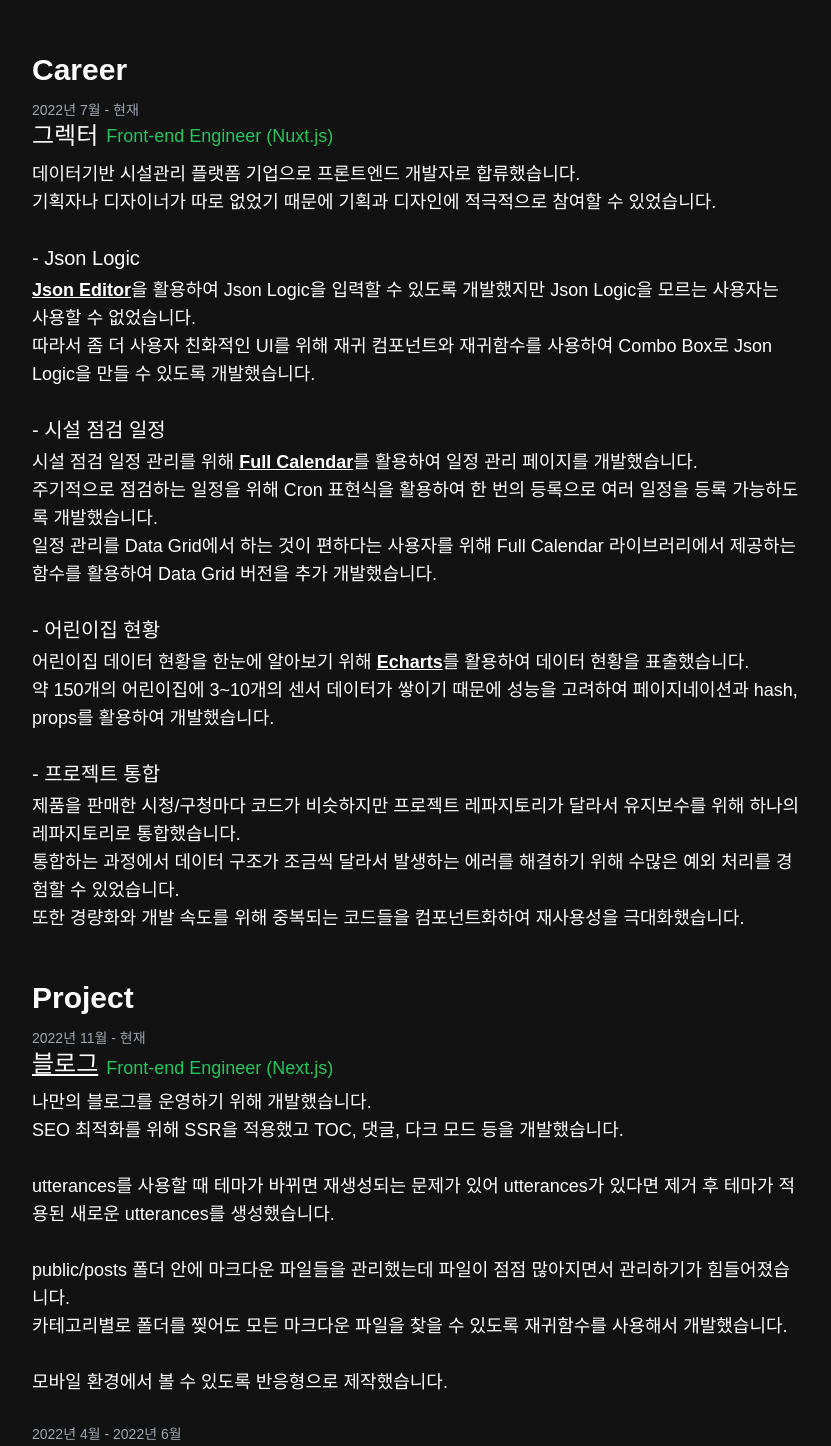
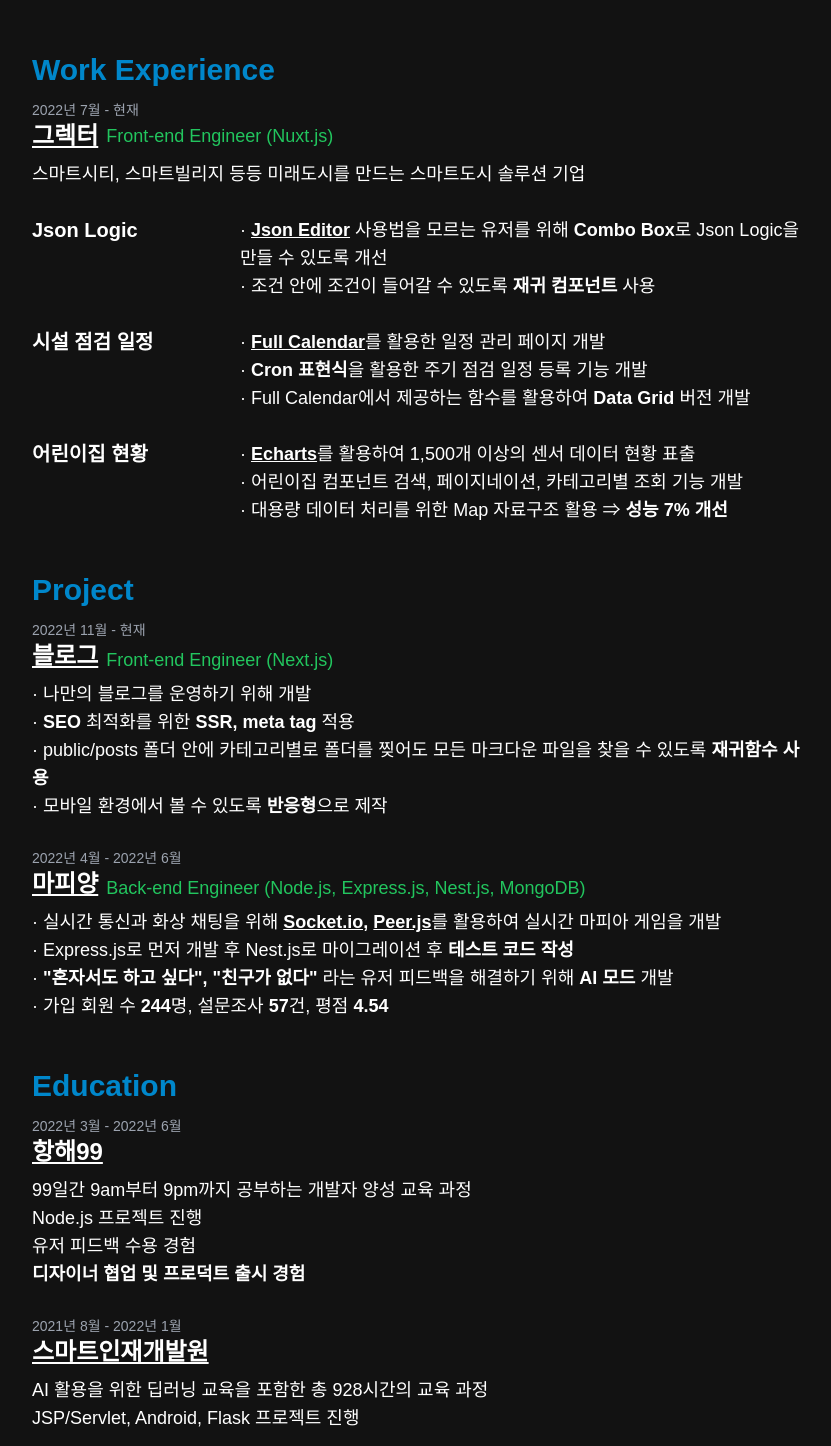
Before and after one commit to dongsun1/dongsun1.dev, a Next.js app: page /resume in a window 1280 px wide. Shown: the part 585-2031 px from the top of the page, without its empty margins (224-1055 px from the left). Built offline with nearby package versions, Linux system fonts and the light colour scheme; a web font is replaced by a local one.

Commit message:
update resume

```diff
--- a/pages/resume.tsx
+++ b/pages/resume.tsx
@@ -8,7 +8,7 @@
       <div className="container mx-auto max-w-3xl px-4 lg:px-0">
         <Title title="Resume" />
         <div className="flex flex-col mt-10">
-          <h1 className="text-3xl font-bold mb-3">Profile</h1>
+          <h1 className="text-3xl font-bold mb-3 text-[#0087cb]">Profile</h1>
           <div className="flex">
             <span className="w-1/4 mb-2 font-bold">이름</span>
             <span>김동선</span>
@@ -37,97 +37,117 @@
           </div>
         </div>
         <div className="flex flex-col mt-12">
-          <h1 className="text-3xl font-bold mb-3">Career</h1>
+          <h1 className="text-3xl font-bold mb-3 text-[#0087cb]">Work Experience</h1>
           <span className="text-sm text-gray-400">2022년 7월 - 현재</span>
           <div className="flex items-center mb-2">
-            <h2 className="mr-2 text-2xl">그렉터</h2>
+            <Link href="https://www.gractor.com/" className="mr-2 text-2xl font-bold underline">
+              그렉터
+            </Link>
             <span className="text-green-500">Front-end Engineer (Nuxt.js)</span>
           </div>
-          <p>데이터기반 시설관리 플랫폼 기업으로 프론트엔드 개발자로 합류했습니다.</p>
-          <p>기획자나 디자이너가 따로 없었기 때문에 기획과 디자인에 적극적으로 참여할 수 있었습니다.</p>
+          <p>스마트시티, 스마트빌리지 등등 미래도시를 만드는 스마트도시 솔루션 기업</p>
           <br />
-          <h1 className="text-xl mb-1">- Json Logic</h1>
+          <div className="flex">
+            <h1 className="text-xl mb-1 w-52 font-bold shrink-0">Json Logic</h1>
+            <div>
               <p>
+                ·{' '}
                 <Link className="font-bold underline" href="https://www.npmjs.com/package/jsoneditor">
                   Json Editor
-            </Link>
-            을 활용하여 Json Logic을 입력할 수 있도록 개발했지만 Json Logic을 모르는 사용자는 사용할 수 없었습니다.
+                </Link>{' '}
+                사용법을 모르는 유저를 위해 <span className="font-bold">Combo Box</span>로 Json Logic을 만들 수 있도록 개선
               </p>
-          <p>따라서 좀 더 사용자 친화적인 UI를 위해 재귀 컴포넌트와 재귀함수를 사용하여 Combo Box로 Json Logic을 만들 수 있도록 개발했습니다.</p>
+              <p>
+                · 조건 안에 조건이 들어갈 수 있도록 <span className="font-bold">재귀 컴포넌트</span> 사용
+              </p>
+            </div>
+          </div>
           <br />
-          <h1 className="text-xl mb-1">- 시설 점검 일정</h1>
+          <div className="flex">
+            <h1 className="text-xl mb-1 w-52 font-bold shrink-0">시설 점검 일정</h1>
+            <div>
               <p>
-            시설 점검 일정 관리를 위해{' '}
+                ·{' '}
                 <Link className="font-bold underline" href="https://fullcalendar.io/">
                   Full Calendar
                 </Link>
-            를 활용하여 일정 관리 페이지를 개발했습니다.
+                를 활용한 일정 관리 페이지 개발
               </p>
-          <p>주기적으로 점검하는 일정을 위해 Cron 표현식을 활용하여 한 번의 등록으로 여러 일정을 등록 가능하도록 개발했습니다.</p>
               <p>
-            일정 관리를 Data Grid에서 하는 것이 편하다는 사용자를 위해 Full Calendar 라이브러리에서 제공하는 함수를 활용하여 Data Grid 버전을 추가 개발했습니다.
+                · <span className="font-bold">Cron 표현식</span>을 활용한 주기 점검 일정 등록 기능 개발
               </p>
+              <p>
+                · Full Calendar에서 제공하는 함수를 활용하여 <span className="font-bold">Data Grid</span> 버전 개발
+              </p>
+            </div>
+          </div>
           <br />
-          <h1 className="text-xl mb-1">- 어린이집 현황</h1>
+          <div className="flex">
+            <h1 className="text-xl mb-1 w-52 font-bold shrink-0">어린이집 현황</h1>
+            <div>
               <p>
-            어린이집 데이터 현황을 한눈에 알아보기 위해{' '}
+                ·{' '}
                 <Link className="font-bold underline" href="https://echarts.apache.org/en/index.html">
                   Echarts
                 </Link>
-            를 활용하여 데이터 현황을 표출했습니다.
+                를 활용하여 1,500개 이상의 센서 데이터 현황 표출
               </p>
-          <p>약 150개의 어린이집에 3~10개의 센서 데이터가 쌓이기 때문에 성능을 고려하여 페이지네이션과 hash, props를 활용하여 개발했습니다.</p>
-          <br />
-          <h1 className="text-xl mb-1">- 프로젝트 통합</h1>
-          <p>제품을 판매한 시청/구청마다 코드가 비슷하지만 프로젝트 레파지토리가 달라서 유지보수를 위해 하나의 레파지토리로 통합했습니다.</p>
-          <p>통합하는 과정에서 데이터 구조가 조금씩 달라서 발생하는 에러를 해결하기 위해 수많은 예외 처리를 경험할 수 있었습니다.</p>
-          <p>또한 경량화와 개발 속도를 위해 중복되는 코드들을 컴포넌트화하여 재사용성을 극대화했습니다.</p>
+              <p>· 어린이집 컴포넌트 검색, 페이지네이션, 카테고리별 조회 기능 개발</p>
+              <p>
+                · 대용량 데이터 처리를 위한 Map 자료구조 활용 ⇒ <span className="font-bold">성능 7% 개선</span>
+              </p>
+            </div>
+          </div>
         </div>
         <div className="flex flex-col mt-12">
-          <h1 className="text-3xl font-bold mb-3">Project</h1>
+          <h1 className="text-3xl font-bold mb-3 text-[#0087cb]">Project</h1>
           <span className="text-sm text-gray-400">2022년 11월 - 현재</span>
           <div className="flex items-center">
-            <Link href="https://github.com/dongsun1/dongsun1.dev" className="mr-2 text-2xl underline mb-2">
+            <Link href="https://github.com/dongsun1/dongsun1.dev" className="mr-2 text-2xl underline mb-2 font-bold">
               블로그
             </Link>
             <span className="text-green-500">Front-end Engineer (Next.js)</span>
           </div>
-          <p>나만의 블로그를 운영하기 위해 개발했습니다.</p>
-          <p>SEO 최적화를 위해 SSR을 적용했고 TOC, 댓글, 다크 모드 등을 개발했습니다.</p>
-          <br />
-          <p>utterances를 사용할 때 테마가 바뀌면 재생성되는 문제가 있어 utterances가 있다면 제거 후 테마가 적용된 새로운 utterances를 생성했습니다.</p>
-          <br />
-          <p>public/posts 폴더 안에 마크다운 파일들을 관리했는데 파일이 점점 많아지면서 관리하기가 힘들어졌습니다.</p>
-          <p>카테고리별로 폴더를 찢어도 모든 마크다운 파일을 찾을 수 있도록 재귀함수를 사용해서 개발했습니다.</p>
-          <br />
-          <p>모바일 환경에서 볼 수 있도록 반응형으로 제작했습니다.</p>
+          <p>· 나만의 블로그를 운영하기 위해 개발</p>
+          <p>
+            · <span className="font-bold">SEO</span> 최적화를 위한 <span className="font-bold">SSR, meta tag</span> 적용
+          </p>
+          <p>
+            · public/posts 폴더 안에 카테고리별로 폴더를 찢어도 모든 마크다운 파일을 찾을 수 있도록 <span className="font-bold">재귀함수 사용</span>
+          </p>
+          <p>
+            · 모바일 환경에서 볼 수 있도록 <span className="font-bold">반응형</span>으로 제작
+          </p>
           <br />
           <span className="text-sm text-gray-400">2022년 4월 - 2022년 6월</span>
           <div className="flex items-center">
-            <Link href="https://github.com/dongsun1/last-project-nest" className="mr-2 text-2xl underline mb-2 shrink-0">
+            <Link href="https://github.com/dongsun1/last-project-nest" className="mr-2 text-2xl underline mb-2 shrink-0 font-bold">
               마피양
             </Link>
             <span className="text-green-500">Back-end Engineer (Node.js, Express.js, Nest.js, MongoDB)</span>
           </div>
           <p>
-            실시간 통신과 화상 채팅을 위해{' '}
+            · 실시간 통신과 화상 채팅을 위해{' '}
             <Link className="font-bold underline" href="https://socket.io/">
               Socket.io,
             </Link>{' '}
             <Link className="font-bold underline" href="https://peerjs.com/">
               Peer.js
             </Link>
-            를 활용하여 실시간 마피아 게임을 개발했습니다.
+            를 활용하여 실시간 마피아 게임을 개발
           </p>
-          <p>Express.js로 먼저 개발 후 Nest.js로 마이그레이션 후 테스트 코드를 통해 예외처리했습니다.</p>
-          <br />
-          <p>Socket.io의 Room 기능 개발 시 통신이 중복되는 문제가 생겨 방장만 서버와 통신을 하도록 수정하여 해결했습니다.</p>
-          <br />
-          <p>설문조사를 통해 가장 많이 받은 피드백이 &quot;혼자서도 하고 싶다&quot;, &quot;친구가 없다&quot; 였습니다.</p>
-          <p>혼자서도 게임이 가능하도록 AI 모드를 추가 개발했습니다.</p>
-          <br />
-          <p>가입 회원 수 244명, 설문조사 57건, 평점 4.54</p>
-          <br />
+          <p>
+            · Express.js로 먼저 개발 후 Nest.js로 마이그레이션 후 <span className="font-bold">테스트 코드 작성</span>
+          </p>
+          <p>
+            · <span className="font-bold">&quot;혼자서도 하고 싶다&quot;, &quot;친구가 없다&quot;</span> 라는 유저 피드백을 해결하기 위해{' '}
+            <span className="font-bold">AI 모드</span> 개발
+          </p>
+          <p>
+            · 가입 회원 수 <span className="font-bold">244</span>명, 설문조사 <span className="font-bold">57</span>건, 평점{' '}
+            <span className="font-bold">4.54</span>
+          </p>
+          {/* <br />
           <span className="text-sm text-gray-400">2022년 12월 - 2022년 1월</span>
           <div className="flex items-center">
             <Link href="https://github.com/2021-SMHRD-KDT-AI-6/Gaericature-" className="mr-2 text-2xl underline mb-2 shrink-0">
@@ -147,24 +167,24 @@
           <p>딥러닝 모델을 사용하여 강아지를 캐릭터화 시켜주는 앱 프로젝트입니다.</p>
           <p>캐릭터화 된 사진을 적용한 굿즈를 판매하는 페이지, 장바구니 등을 개발했습니다.</p>
           <br />
-          <p>서버와 이미지를 주고 받을 때 용량이 너무 커서 통신이 안되는 문제가 생겨 Bitmap 리사이징을 통해 해결했습니다.</p>
+          <p>서버와 이미지를 주고 받을 때 용량이 너무 커서 통신이 안되는 문제가 생겨 Bitmap 리사이징을 통해 해결했습니다.</p> */}
         </div>
         <div className="flex flex-col mt-12">
-          <h1 className="text-3xl font-bold mb-3">Education</h1>
+          <h1 className="text-3xl font-bold mb-3 text-[#0087cb]">Education</h1>
           <span className="text-sm text-gray-400">2022년 3월 - 2022년 6월</span>
           <div className="flex">
-            <Link href="https://hanghae99.spartacodingclub.kr/" className="mr-2 text-2xl underline mb-2">
+            <Link href="https://hanghae99.spartacodingclub.kr/" className="mr-2 text-2xl underline mb-2 font-bold">
               항해99
             </Link>
           </div>
           <p>99일간 9am부터 9pm까지 공부하는 개발자 양성 교육 과정</p>
           <p>Node.js 프로젝트 진행</p>
           <p>유저 피드백 수용 경험</p>
-          <p>디자이너 협업 및 프로덕트 출시 경험</p>
+          <span className="font-bold">디자이너 협업 및 프로덕트 출시 경험</span>
           <br />
           <span className="text-sm text-gray-400">2021년 8월 - 2022년 1월</span>
           <div className="flex">
-            <Link href="https://smhrd.or.kr/" className="mr-2 text-2xl underline mb-2">
+            <Link href="https://smhrd.or.kr/" className="mr-2 text-2xl underline mb-2 font-bold">
               스마트인재개발원
             </Link>
           </div>
@@ -172,15 +192,15 @@
           <p>JSP/Servlet, Android, Flask 프로젝트 진행</p>
         </div>
         <div className="flex flex-col mt-12">
-          <h1 className="text-3xl font-bold mb-3">Awards</h1>
+          <h1 className="text-3xl font-bold mb-3 text-[#0087cb]">Awards</h1>
           <span className="text-sm text-gray-400">2022년 6월</span>
-          <Link href="https://hanghae99.spartacodingclub.kr/" className="mr-2 text-2xl underline mb-2">
+          <Link href="https://hanghae99.spartacodingclub.kr/" className="mr-2 text-2xl underline mb-2 font-bold">
             항해99
           </Link>
           <p>마피양 - 최고 프로젝트 상 수상</p>
           <br />
           <span className="text-sm text-gray-400">2022년 1월</span>
-          <Link href="https://smhrd.or.kr/" className="mr-2 text-2xl underline mb-2">
+          <Link href="https://smhrd.or.kr/" className="mr-2 text-2xl underline mb-2 font-bold">
             스마트인재개발원
           </Link>
           <p>모범상</p>
```
Lines whose indentation alone changed are shown as unchanged.
